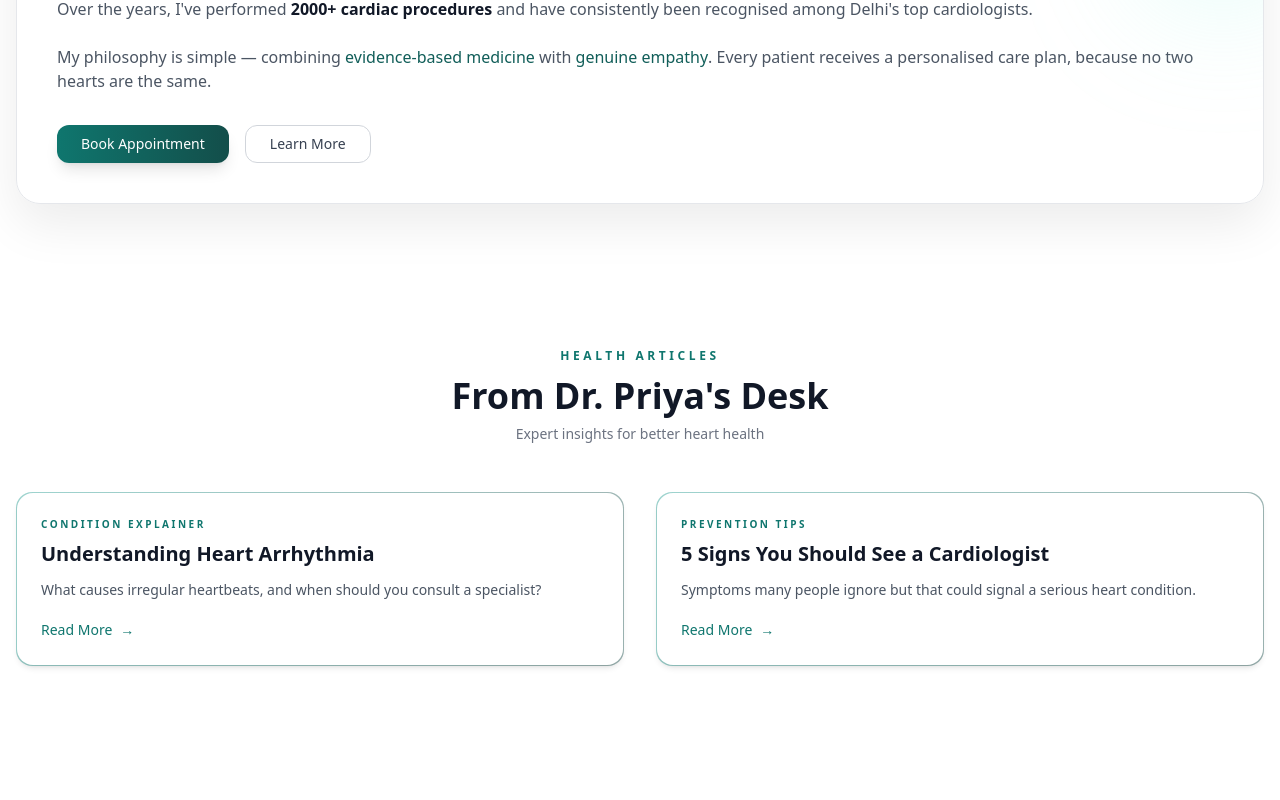
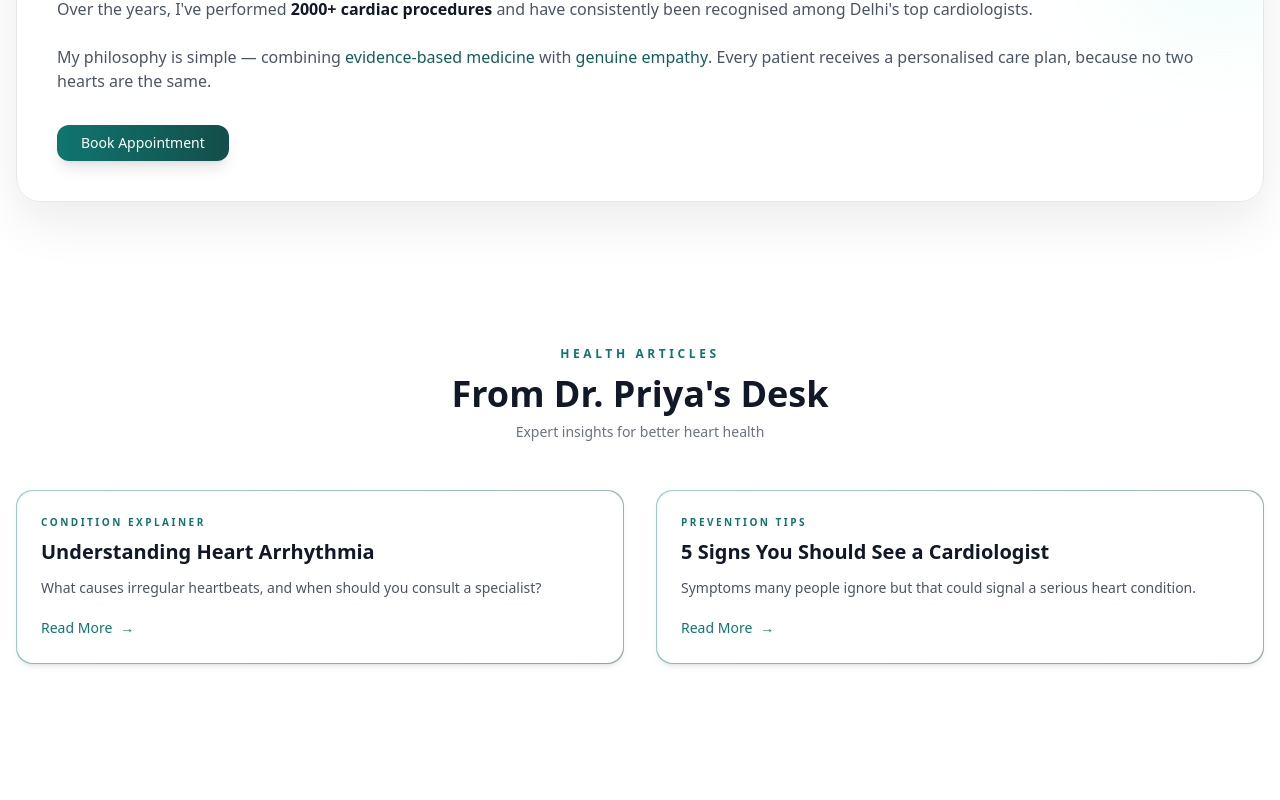
Before and after one commit to zaheer-web/doctorprofile, a React app: page /see-profile in a window 1280 px wide. Shown: the part 780-1580 px from the top of the page. Built offline with nearby package versions, Linux system fonts and the light colour scheme; the HTML template or start-up script is replaced by a standard one.

Commit message:
doctor update

```diff
--- a/src/component/profile/AboutSection.jsx
+++ b/src/component/profile/AboutSection.jsx
@@ -1,5 +1,6 @@
 import React from "react";
 import { motion } from "framer-motion";
+import { Link } from "react-router-dom";
 
 const fadeUp = {
   hidden: { opacity: 0, y: 40 },
@@ -89,6 +90,7 @@
             variants={fadeUp}
             className="mt-6 sm:mt-8 flex flex-col sm:flex-row gap-3 sm:gap-4"
           >
+           <Link to="/book">
             <motion.button
               whileHover={{ scale: 1.05 }}
               whileTap={{ scale: 0.95 }}
@@ -98,14 +100,9 @@
             >
               Book Appointment
             </motion.button>
+            </Link>
 
-            <motion.button
-              whileHover={{ scale: 1.05 }}
-              className="w-full sm:w-auto px-5 sm:px-6 py-2 rounded-xl border border-gray-300
-              text-gray-700 text-sm hover:bg-gray-100 transition"
-            >
-              Learn More
-            </motion.button>
+
           </motion.div>
 
         </motion.div>
--- a/src/component/profile/AppointmentSection.jsx
+++ b/src/component/profile/AppointmentSection.jsx
@@ -1,5 +1,7 @@
 import React, { useState } from "react";
 import { motion } from "framer-motion";
+import { Link } from "react-router-dom";
+
 
 const fadeUp = {
   hidden: { opacity: 0, y: 40 },
@@ -113,6 +115,8 @@
             ))}
 
             {/* Button */}
+
+           <Link to="/book">
   <motion.button
     whileHover={{ scale: 1.03 }}
     whileTap={{ scale: 0.96 }}
@@ -122,6 +126,7 @@
   >
     Choose a Time Slot →
   </motion.button>
+</Link>
 
           </div>
         </motion.div>
--- a/src/files/doctor/Profile.jsx
+++ b/src/files/doctor/Profile.jsx
@@ -49,7 +49,7 @@
 
               <Input label="Full Name" />
               <Input label="Email" value="karan@gmail.com" disabled />
-              <Input label="Phone" disabled />
+              <Input label="Phone" value="9310109925" disabled />
               <Input label="Gender" />
               <Input label="Date of Birth" />
               <Input label="Specialization" />
--- a/src/pages/SeeProfile.jsx
+++ b/src/pages/SeeProfile.jsx
@@ -7,7 +7,7 @@
 import SubscribeSection from '../component/profile/SubscribeSection'
 import AppointmentSection from '../component/profile/AppointmentSection'
 import ContactSection from '../component/profile/ContactSection'
-// import AppointmentForm from '../component/profile/AppointmentForm'
+
 
 
 
@@ -16,7 +16,7 @@
   return (
     <>
     <SeeHero/>
-    {/* <AppointmentForm/> */}
+
     <AboutSection/>
     <ArticesSection/>
     <AppointmentSection/>
```
Lines whose indentation alone changed are shown as unchanged.
